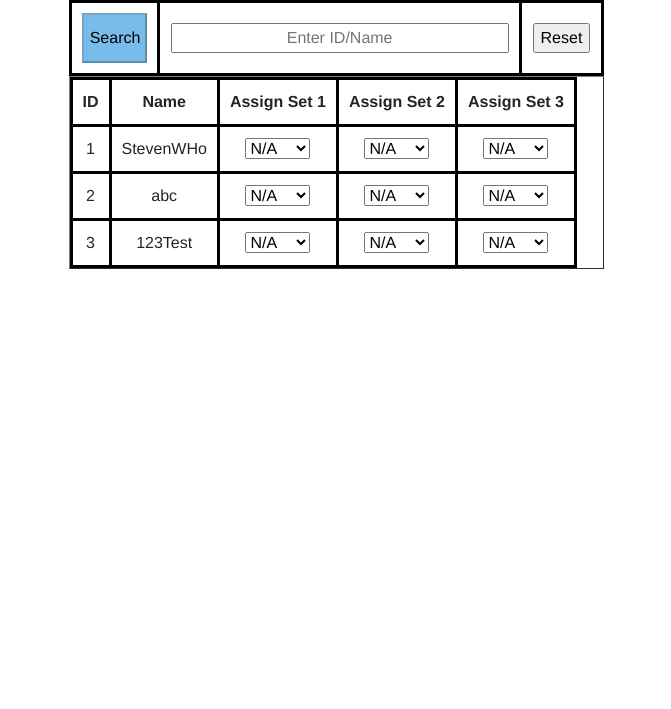
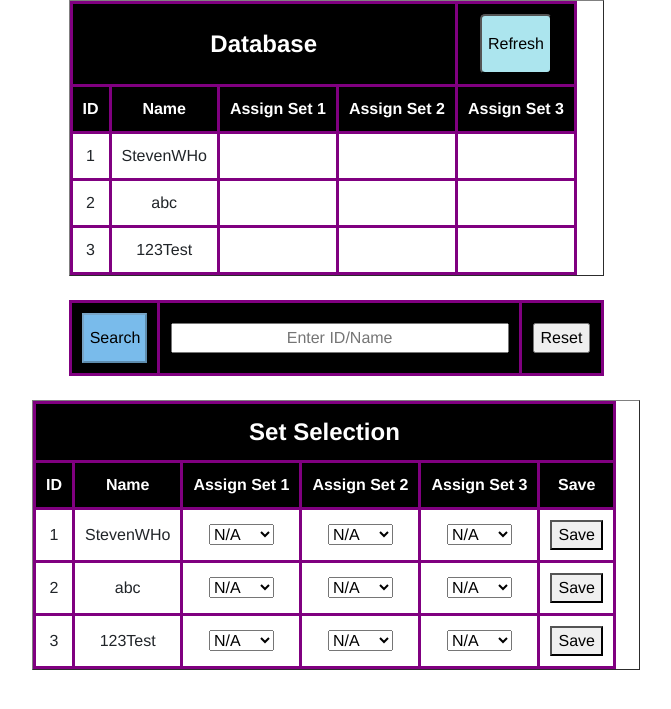
Before and after one commit to OtaSteven/Error-404, a PHP site: page /adminSetting.php in a window 1280 px wide. Shown: the part 56-765 px from the top of the page, without its empty margins (304-975 px from the left). Run offline with PHP 8.4, Linux system fonts and the light colour scheme; data comes from the database, SQL or seed files in the repository; lists and menus that the app fills with data are empty.

Commit message:
Admin setting correctly edits the row of a user depending on which button is click on. Added a new method in function that allows the updating.

```diff
--- a/WebContent/adminSetting.php
+++ b/WebContent/adminSetting.php
@@ -17,10 +17,19 @@ require_once "function.php";
     <title>Setting</title>
 
     <style>
-        table.center
+        table
         {
             margin-left: auto;
             margin-right: auto;
+            max-height: 400px;
+        }
+        table.leftSide
+        {
+            left: 0;
+        }
+        table.rightSide
+        {
+            right: 0;
         }
         table.items
         {
@@ -30,12 +39,16 @@ require_once "function.php";
         }
         th
         {
-            border: solid black;
+            position: sticky;
+            border: solid purple;
             padding: 10px;
+            top: 0;
+            background-color: black;
+            color: white;
         }
         td
         {
-            border: solid black;
+            border: solid purple;
             padding: 10px;
         }
     </style>
@@ -112,21 +125,61 @@ require_once "function.php";
   </section>
 
 <!-- landing page welcome and body -->
+<table border="solid black" class="rightSide items" width="535px" style="text-align:center;">
+    <tr>
+        <th colspan="4" style="font-size: 24px;">Database</th>
+        <th><button style="background-color: #ace5ee; border-radius: 5px; height: 60px"><a style="text-decoration: none; color: black;" href="<?php  $_SERVER['PHP_SELF']; ?>">Refresh</a></button></th>
+    </tr>
+    <tr>
+        <th>ID</th>
+        <th>Name</th>
+        <th>Assign Set 1</th>
+        <th>Assign Set 2</th>
+        <th>Assign Set 3</th>
+    </tr>
+    <tbody id = "myTableData">
+    <?php
+        $search_result = mysqli_query($conn,"select * from entry_details");
+        $setResult = mysqli_query($conn,"select * from sets_list");
+        while($data = mysqli_fetch_array($search_result))
+        { ?>
+        <tr>
+            <td><input type="hidden" name = "userID[]" value = "<?php echo $data['id']; ?>"><?php echo $data['id']; ?></td>
+            <td><?php echo $data['username']; ?></td>
+            <td><?php echo $data['Set1']; ?></td>
+            <td><?php echo $data['Set2']; ?></td>
+            <td><?php echo $data['Set3']; ?></td>
+        </tr>
+    <?php } ?>
+</tbody>
+</table>
+
+<br>
+
 <form method="POST">
-    <table border="solid black" class="center" width="535px" style="text-align:center;">
+    <table border="solid black" class="leftSide" width="535px" style="text-align:center;">
         <tr height="50px">
 	        <th><input style="background-color: #79BBEB; width: 65px; height: 50px; color:black;" type="submit" name="searchIcon" value="Search" disabled></th>
             <th><input size="37px" type="text" id="itemToSearch" placeholder="Enter ID/Name" style="text-align: center"></th>
             <th><input type = "submit" name ="reset" value="Reset"></th>
 	    </tr>
     </table>
-    <table border="solid black" class="center items" width="535px" style="text-align:center;">
+</form>
+
+<br>
+
+<form method="POST">
+    <table border="solid black" class="leftSide items" width="608px" style="text-align:center;">
+        <tr>
+            <th colspan="6" style="font-size: 24px;">Set Selection</th>
+        </tr>
         <tr>
             <th>ID</th>
             <th>Name</th>
             <th>Assign Set 1</th>
             <th>Assign Set 2</th>
             <th>Assign Set 3</th>
+            <th>Save</th>
         </tr>
         <tbody id = "myTableData">
         <?php
@@ -135,38 +188,61 @@ require_once "function.php";
             while($data = mysqli_fetch_array($search_result))
             { ?>
             <tr>
-                <td><?php echo $data['id']; ?></td>
+                <td><input type="hidden" name = "userID[]" value = "<?php echo $data['id']; ?>"><?php echo $data['id']; ?></td>
                 <td><?php echo $data['username']; ?></td>
 
-                <td>
-                    <select name="sets" id="set">
+                <td class = "row-data">
+                    <select id="userSet2" name="userSet1[]">
+
                     <?php foreach($setResult as $rowSet)
                     { ?>
-                        <option value="<?php $rowSet['ID'] ?>"><?php echo $rowSet['setName']; ?></option>
+                        <option value="<?php echo $rowSet['setName']; ?>"><?php echo $rowSet['setName']; ?></option>
+                    <?php } ?>
+                    </select>
+                </td>
+                <td class = "row-data">
+                    <select id="userSet2" name="userSet2[]">
+
+                    <?php foreach($setResult as $rowSet)
+                    { ?>
+                        <option value="<?php echo $rowSet['setName']; ?>"><?php echo $rowSet['setName']; ?></option>
+                    <?php } ?>
+                    </select>
+                </td>
+                <td class = "row-data">
+                    <select id="userSet3" name="userSet3[]">
+                    <?php foreach($setResult as $rowSet)
+                    { ?>
+                        <option value="<?php echo $rowSet['setName']; ?>"><?php echo $rowSet['setName']; ?></option>
                     <?php } ?>
                     </select>
                 </td>
                 <td>
-                    <select name="sets" id="set">
-                    <?php foreach($setResult as $rowSet)
-                    { ?>
-                        <option value="<?php $rowSet['ID'] ?>"><?php echo $rowSet['setName']; ?></option>
-                    <?php } ?>
-                    </select>
-                </td>
-                <td>
-                    <select name="sets" id="set">
-                    <?php foreach($setResult as $rowSet)
-                    { ?>
-                        <option value="<?php $rowSet['ID'] ?>"><?php echo $rowSet['setName']; ?></option>
-                    <?php } ?>
-                    </select>
+                    <button name="save" value="<?php echo $data['id']; ?>">Save</button>
+                    <!---<input type="submit" name="save[]" value="Submit" onclick="show()" /> --->
                 </td>
             </tr>
-            <?php } ?>
-	    </tbody>
+        <?php } ?>
+	</tbody>
     </table>
 </form>
+
+
+
+
+
+<?php
+if (isset($_POST['save']))      //When the button name 'save' is click on
+{
+    $userID = $_POST['userID'];
+    $button = $_POST['save'];
+    $set1 = $_POST['userSet1'];
+    $set2 = $_POST['userSet2'];
+    $set3 = $_POST['userSet3'];
+
+    updateTableSet($conn, $userID, $button, $set1, $set2, $set3);
+}
+?>
 
 <script>
 $(document).ready(function()
--- a/WebContent/function.php
+++ b/WebContent/function.php
@@ -61,3 +61,51 @@ function shufflePicture($conn)
 {
     shuffle($_SESSION['saveArray']);
 }
+
+function updateTableSet($conn, $userID, $button, $set1, $set2, $set3)
+{
+    /*
+    print_r($userID);
+    echo "<br>";
+    print_r($_SESSION['set1']);
+    echo "<br>";
+    print_r($_SESSION['set2']);
+    echo "<br>";
+    print_r($_SESSION['set3']);
+    echo "<br>";
+    */
+
+    foreach($userID as $value)
+    {
+        if ($button == $value)
+        {
+            // write query for all entry_details
+            $sql = "Select * from entry_details where id = '$value'";
+            // make query and get result
+            $result = mysqli_query($conn, $sql);
+            if ($result->num_rows > 0)
+            {
+                    while ($row = mysqli_fetch_assoc($result))
+                    {
+                        $tableUpdate = 'Update entry_details SET Set1 = "'.$set1[$value-1].'", Set2 = "'.$set2[$value-1].'", Set3 = "'.$set3[$value-1].'" where id = "'.$value.'"';
+
+                        //If statements to make sure that the connection and our inputs are successfully inserted into the database
+                        if (mysqli_query($conn, $tableUpdate))
+                        {
+                            echo '<script>alert("Successfully update the table")</script>';
+                        }
+                        else
+                        {
+                            echo "Error" . mysqli_error($conn);
+                        }
+
+                    }
+                    //print_r($row);       //prints out all the data in $row (a certain row in the database)
+            }
+            else
+            {
+                echo "<script>alert('No selection made');</script>";
+            }
+        }
+    }
+}
```
Also changed, not shown: WebContent/modifyUser.php (added, +38 -0 lines).
